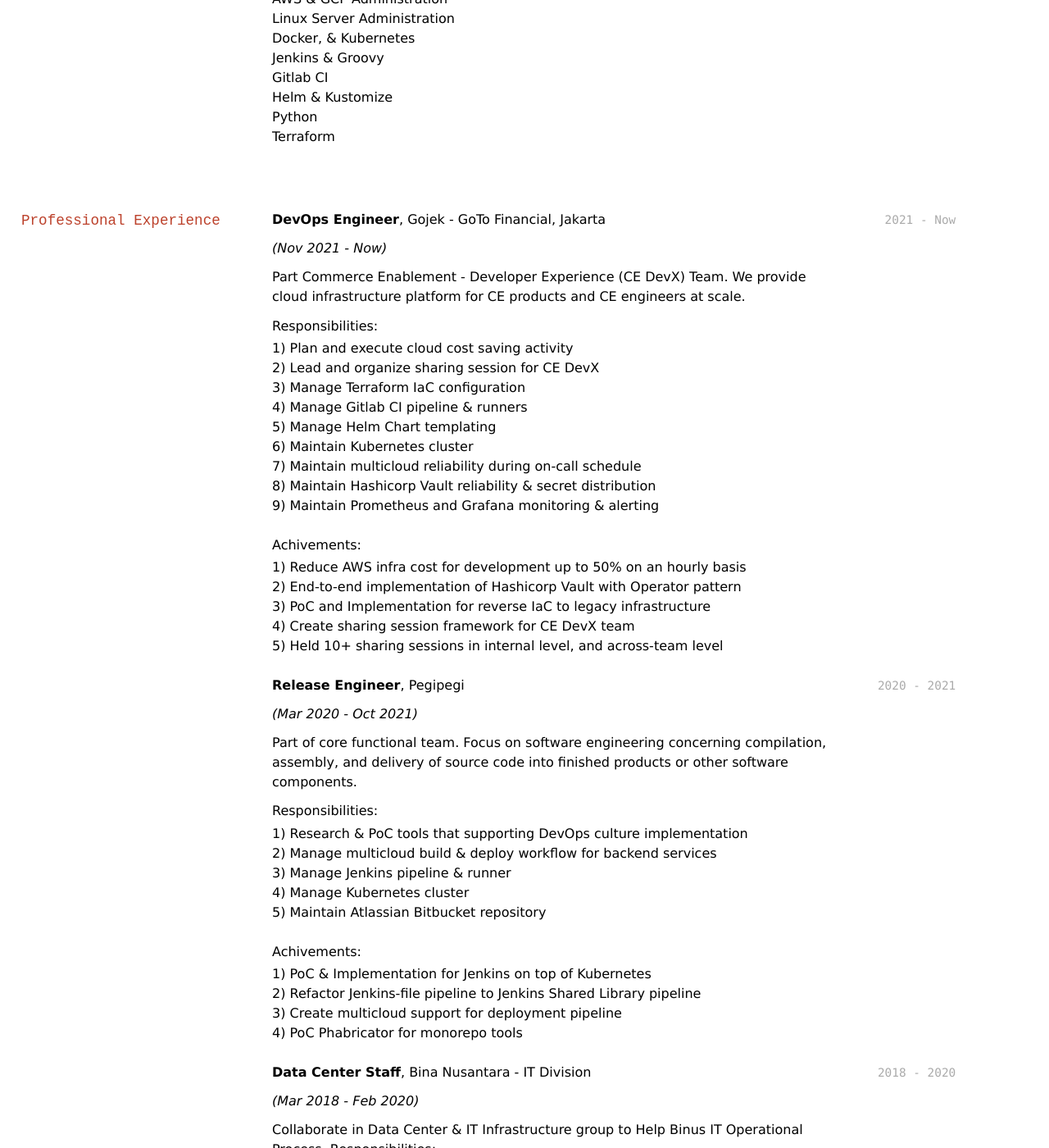
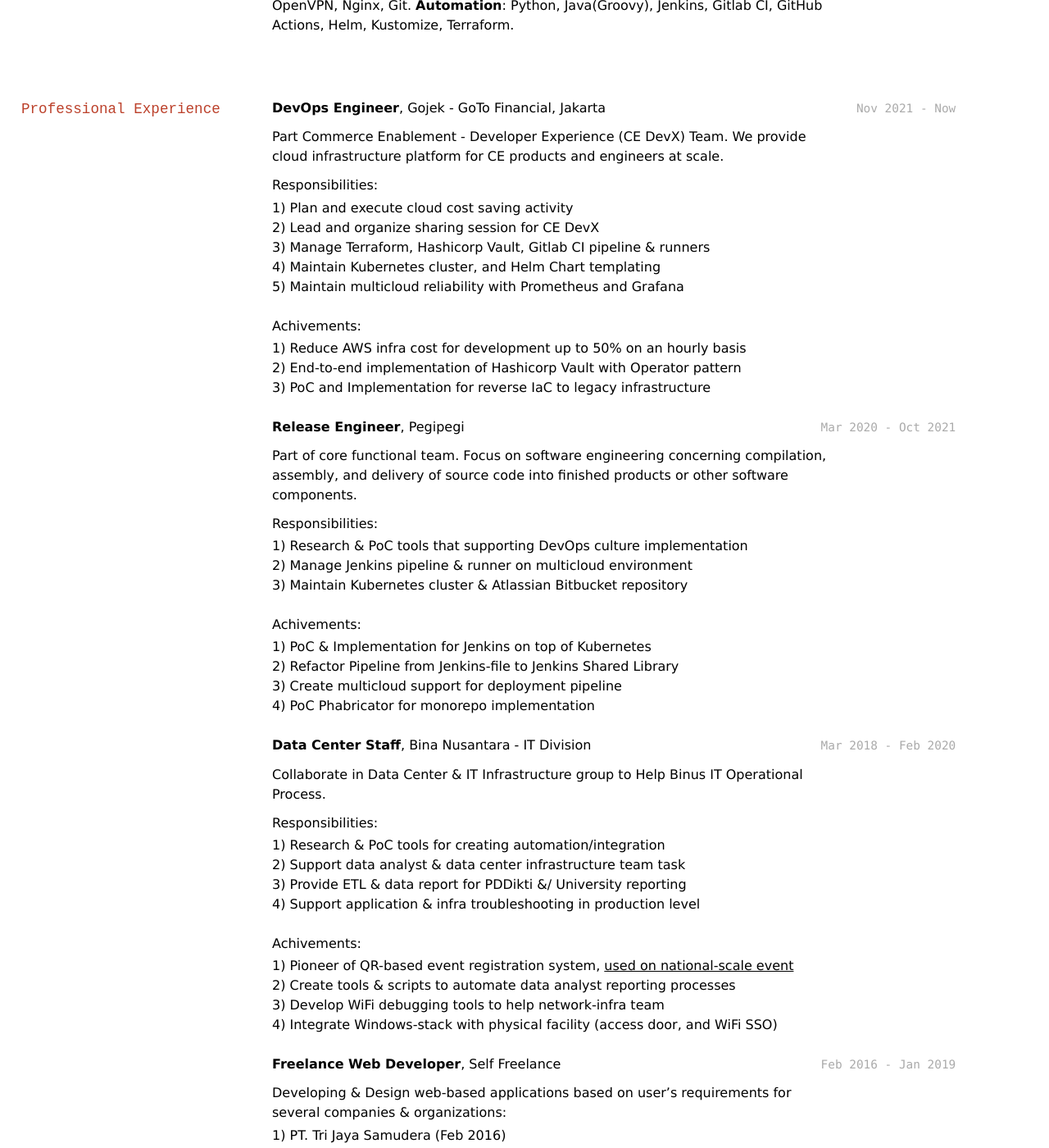
Before and after one commit to doctor500/cv, a Jekyll site: the page built from index.md, in a window 1280 px wide and 1400 px high, scrolled down 480 px. Shown: the whole window at 82% size. Built offline with Jekyll 4.4.1, drawn with Linux system fonts in a browser that asks for light colours; some of the changed text lies outside the part shown.

Commit message:
chore: update CV content

```diff
--- a/index.md
+++ b/index.md
@@ -6,138 +6,106 @@ title: David Layardi
 Cloud Infrastructure, Automation, DevOps Engineer.
 
 <div id="webaddress">
-<text>Jakarta, Indonesia</text>
+<text>Jakarta, ID 🇮🇩</text>
 | <a href="mailto:david@layardi.com">david@layardi.com</a>
-| <a href="https://github.com/doctor500">GitHub: doctor500</a>
-| <a href="https://www.linkedin.com/in/david-lay/">LinkedIn: David Layardi</a>
-| <a href="https://medium.com/@davidlayardi">Medium: @davidlayardi</a>
+| <a href="https://github.com/doctor500">GitHub</a>
+| <a href="https://www.linkedin.com/in/david-lay/">LinkedIn</a>
+| <a href="https://medium.com/@davidlayardi">Medium</a>
 </div>
 
 
 ## Profile Summary
 
-Passionate as an Application Developer since 2011 in various web application development with soft skills that I built up from 5-year organizational experience in analytical thinking, problem-solving, and collaboration.
+Indonesian Engineer. Passionate as an Application Developer since 2011 in various web application development with soft skills that I built up from 5-year organizational experience in analytical thinking, problem-solving, and collaboration.
 
 Since 2018, I've successfully delivered automation-based innovation to solve business problems for more than 10 professional projects. Now I'm focused on Infrastructure & Automation by implementing the DevOps culture to improve Software Engineer productivity.
 
 ### Technical Skill
 
-- Research
-- AWS & GCP Administration
-- Linux Server Administration
-- Docker, & Kubernetes
-- Jenkins & Groovy
-- Gitlab CI
-- Helm & Kustomize
-- Python
-- Terraform
+**Administration**: Amazon Web Services (AWS), Google Cloud Platform (GCP), Linux VM, Windows Server VM, Debian, CentOS, Docker, Kubernetes, MySQL, PostgreSQL, OpenVPN, Nginx, Git. **Automation**: Python, Java(Groovy), Jenkins, Gitlab CI, GitHub Actions, Helm, Kustomize, Terraform.
+
 
 ## Professional Experience
 
-`2021 - Now`
+`Nov 2021 - Now`
 __DevOps Engineer__, Gojek - GoTo Financial, Jakarta
 
-*(Nov 2021 - Now)*
-
-Part Commerce Enablement - Developer Experience (CE DevX) Team. We provide cloud infrastructure platform for CE products and CE engineers at scale.
+Part Commerce Enablement - Developer Experience (CE DevX) Team. We provide cloud infrastructure platform for CE products and engineers at scale.
 
 Responsibilities:
 - 1) Plan and execute cloud cost saving activity
 - 2) Lead and organize sharing session for CE DevX
-- 3) Manage Terraform IaC configuration
-- 4) Manage Gitlab CI pipeline & runners
-- 5) Manage Helm Chart templating
-- 6) Maintain Kubernetes cluster
-- 7) Maintain multicloud reliability during on-call schedule
-- 8) Maintain Hashicorp Vault reliability & secret distribution
-- 9) Maintain Prometheus and Grafana monitoring & alerting
+- 3) Manage Terraform, Hashicorp Vault, Gitlab CI pipeline & runners
+- 4) Maintain Kubernetes cluster, and Helm Chart templating
+- 5) Maintain multicloud reliability with Prometheus and Grafana
 
 Achivements:
 - 1) Reduce AWS infra cost for development up to 50% on an hourly basis
 - 2) End-to-end implementation of Hashicorp Vault with Operator pattern
 - 3) PoC and Implementation for reverse IaC to legacy infrastructure
-- 4) Create sharing session framework for CE DevX team
-- 5) Held 10+ sharing sessions in internal level, and across-team level
 
-
-<div style="page-break-after: always;"></div>
-
-
-`2020 - 2021`
+`Mar 2020 - Oct 2021`
 __Release Engineer__, Pegipegi
-
-*(Mar 2020 - Oct 2021)*
 
 Part of core functional team. Focus on software engineering concerning compilation, assembly, and delivery of source code into finished products or other software components.
 
 Responsibilities:
 - 1) Research & PoC tools that supporting DevOps culture implementation
-- 2) Manage multicloud build & deploy workflow for backend services
-- 3) Manage Jenkins pipeline & runner
-- 4) Manage Kubernetes cluster
-- 5) Maintain Atlassian Bitbucket repository
+- 2) Manage Jenkins pipeline & runner on multicloud environment
+- 3) Maintain Kubernetes cluster & Atlassian Bitbucket repository
 
 Achivements:
 - 1) PoC & Implementation for Jenkins on top of Kubernetes
-- 2) Refactor Jenkins-file pipeline to Jenkins Shared Library pipeline
+- 2) Refactor Pipeline from Jenkins-file to Jenkins Shared Library
 - 3) Create multicloud support for deployment pipeline
-- 4) PoC Phabricator for monorepo tools
+- 4) PoC Phabricator for monorepo implementation
 
-`2018 - 2020`
+`Mar 2018 - Feb 2020`
 __Data Center Staff__, Bina Nusantara - IT Division
 
-*(Mar 2018 - Feb 2020)*
+Collaborate in Data Center & IT Infrastructure group to Help Binus IT Operational Process.
 
-Collaborate in Data Center & IT Infrastructure group to Help Binus IT Operational Process.
 Responsibilities:
 - 1) Research & PoC tools for creating automation/integration
 - 2) Support data analyst & data center infrastructure team task
-- 3) Provide ETL process for PDDikti reporting
-- 4) Provide data report for support Binus Group operations
-- 5) Support application & infra troubleshooting in production level
+- 3) Provide ETL & data report for PDDikti &/ University reporting
+- 4) Support application & infra troubleshooting in production level
 
 Achivements:
-- 1) Pioneer of QR-based event registration system. [Used on national-scale event](https://binus.ac.id/2019/01/sarasehan-dialog-nasional-bersama-menteri-ristekdikti-republik-nasional/)
-- 2) Create inhouse tools to automate PDDikti reporting process
-- 3) Create script to automate some of data report process
-- 4) Integrate Windows AD with office access door using Pentaho
-- 5) Create network analyzer tools, to help network-infra team debug WiFi issues
-- 6) Implement SSO integration for Binus university & office network
+- 1) Pioneer of QR-based event registration system, [used on national-scale event](https://binus.ac.id/2019/01/sarasehan-dialog-nasional-bersama-menteri-ristekdikti-republik-nasional/)
+- 2) Create tools & scripts to automate data analyst reporting processes
+- 3) Develop WiFi debugging tools to help network-infra team
+- 4) Integrate Windows-stack with physical facility (access door, and WiFi SSO)
 
-`2016 - 2019`
+`Feb 2016 - Jan 2019`
 __Freelance Web Developer__, Self Freelance
-
-*(Feb 2016 - Jan 2019)*
 
 Developing & Design web-based applications based on user's requirements for several companies & organizations:
 - 1) PT. Tri Jaya Samudera (Feb 2016)
 - 2) SMAN 7 Kota Bekasi (Jul 2016 - Aug 2016)
 - 3) PT. Inspirasi Digital Elevasi (Jul 2018 - Aug 2018)
 
-
-<div style="page-break-after: always;"></div>
-
+<!-- <div style="page-break-after: always;"></div> -->
 
 ## Activities
-
-### Medium Publications
-
-`Aug 20, 2021`
-[**Automate Export From Jenkins API Job List to Google Sheets Using Google Apps Script**](https://medium.com/geekculture/automate-export-from-jenkins-api-job-list-to-google-sheets-using-google-apps-script-2eef44008bdc).
+### Medium Articles
+`Aug 2021`
+[**Automate Export From Jenkins API Job List to Google Sheets Using Google Apps Script**](https://medium.com/geekculture/automate-export-from-jenkins-api-job-list-to-google-sheets-using-google-apps-script-2eef44008bdc)
 
 Reach 1100+ Reader (per 2023/01/26) under Geek Culture publication
 
-`July 22, 2021`
-[**Easy Deploy SonarQube on Kubernetes with YAML configuration**](https://medium.com/codex/easy-deploy-sonarqube-on-kubernetes-with-yaml-configuration-27f5adc8de90).
+`Jul 2021`
+[**Easy Deploy SonarQube on Kubernetes with YAML configuration**](https://medium.com/codex/easy-deploy-sonarqube-on-kubernetes-with-yaml-configuration-27f5adc8de90)
 
 Reach 8500+ Reader (per 2023/01/26) under CodeX publication
 
-### Projects
+### Open Source Projects
+`Jan 2023`
 **Mardown-based CV**
 
 [https://github.com/doctor500/cv](https://github.com/doctor500/cv)
 
-Build using Jekyll, and GitHub Actions. I build this open-source so everyone can create their own CV just using markdown. Utilizing the markdown format make people can focus on the CV content itself rather than think about what editing platform needs to use for customizing the templates. One example of this project implementation is this CV itself
+Build using Jekyll, and GitHub Actions. This CV is generated using this project.
 
 ## Training & Certifications
 
@@ -159,7 +127,7 @@ Build using Jekyll, and GitHub Actions. I build this open-source so everyone can
 
 ## Education
 
-`2016-2020`
+`2016 - 2020`
 __Bina Nusantara University, Jakarta__. Bachelor's degree, Information System
 
 Taking Business Intelligence Specialization. Graduated in 7th semester. GPA 3.8 of 4.0
```
